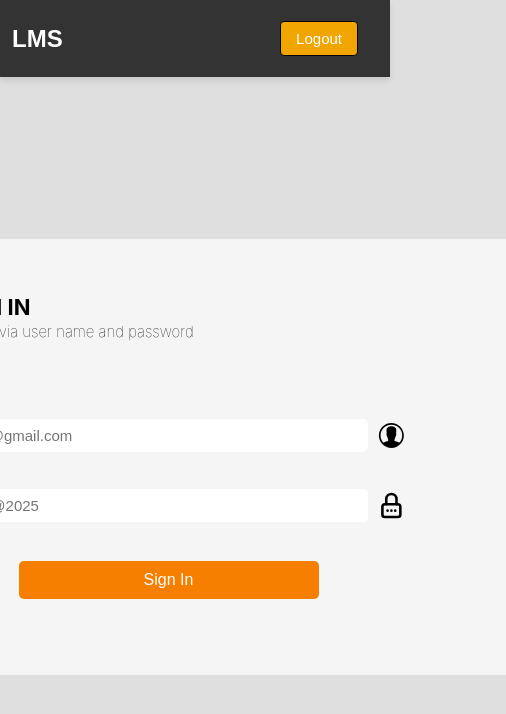
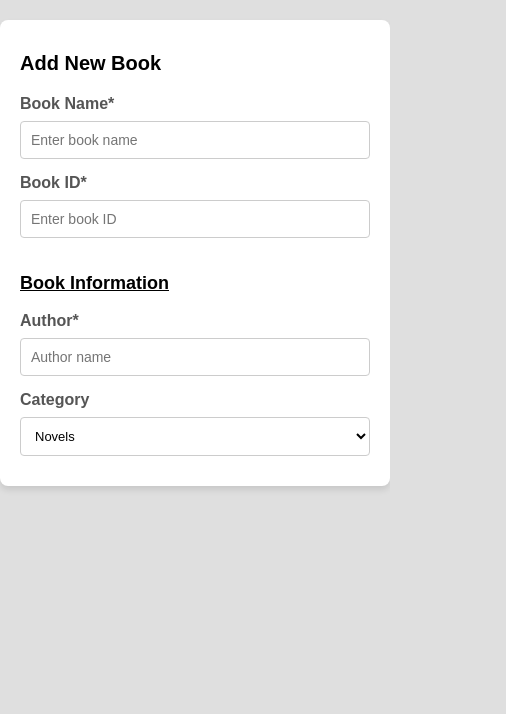
Before and after one commit to KushaRa/LMS-KaragasthalawaMV, a React (Create React App) app: page / in a window 390 px wide. Shown: the top 714 px of the page, 506 px wide, since content can reach past the window. Built offline with nearby package versions, Linux system fonts and the light colour scheme.

Commit message:
Created form

```diff
--- a/src/App.js
+++ b/src/App.js
@@ -5,13 +5,15 @@ import Login from "./pages/Login/login";
 import Home from "./pages/Home/Home";
 //import Hero from "./pages/Hero/hero";
 import IssueBook from './pages/issueBook/issueBook';
+import AddBook from "./pages/AddBook/addBook";
 
 
 const App = () => {
   return (
     <Router>
       <Routes>
-        <Route path="/" element={<Login />} />
+      <Route path="/" element={<AddBook />} />
+
         <Route path="home" element={<Home />} />
         <Route path="issuebook" element={<IssueBook />} />
       </Routes>
@@ -21,5 +23,5 @@ const App = () => {
 
 export default App;
 
-
+//<Route path="/" element={<Login />} />
 // <Route path="hero" element={<Hero />} />
--- a/src/pages/AddBook/addBook.css
+++ b/src/pages/AddBook/addBook.css
@@ -0,0 +1,99 @@
+/* General Styling */
+.addNewBook {
+    background-color: #ffffff;
+    border-radius: 8px;
+    box-shadow: 0 4px 6px rgba(0, 0, 0, 0.1);
+    padding: 20px 30px;
+    max-width: 500px;
+    margin: 40px auto;
+    font-family: "Arial", sans-serif;
+    color: #333;
+  }
+
+  .addNewBook h2 {
+    text-align: left;
+    color: #000000;
+    margin-bottom: 20px;
+  }
+
+  /* Form Styling */
+  form {
+    display: flex;
+    flex-direction: column;
+  }
+
+  label {
+    margin-bottom: 8px;
+    font-weight: bold;
+    color: #555;
+  }
+
+  input[type="text"],
+  select {
+    padding: 10px;
+    margin-bottom: 15px;
+    border: 1px solid #ccc;
+    border-radius: 4px;
+    font-size: 14px;
+    width: 100%;
+    box-sizing: border-box;
+  }
+
+  select {
+    background-color: #fff;
+    cursor: pointer;
+  }
+
+  input:focus,
+  select:focus {
+    border-color: #f0a500;
+    outline: none;
+    box-shadow: 0 0 4px rgba(0, 123, 255, 0.3);
+  }
+
+  /* Section Headers */
+  h3 {
+    margin-top: 20px;
+    color: #000000;
+    font-size: 18px;
+    text-decoration: underline;
+  }
+
+  /* Submit Button Styling */
+  button {
+    padding: 10px 15px;
+    background-color: #007bff;
+    color: #fff;
+    border: none;
+    border-radius: 4px;
+    font-size: 16px;
+    cursor: pointer;
+    width: 100%;
+    margin-top: 10px;
+    transition: background-color 0.3s ease;
+  }
+
+  button:hover {
+    background-color: #0056b3;
+  }
+
+  /* Responsive Design */
+  @media (max-width: 600px) {
+    .addNewBook {
+      padding: 15px 20px;
+      margin: 20px auto;
+    }
+
+    h2 {
+      font-size: 20px;
+    }
+
+    input,
+    select {
+      font-size: 13px;
+    }
+
+    button {
+      font-size: 14px;
+    }
+  }
--- a/src/pages/AddBook/addBook.jsx
+++ b/src/pages/AddBook/addBook.jsx
@@ -0,0 +1,39 @@
+import React from 'react';
+import './addBook.css';
+const AddBook = () => {
+  return (
+    <div className="addNewBook">
+        <h2>Add New Book</h2>
+
+        <form>
+          <label htmlFor="firstName">Book Name*</label>
+          <input type="text" placeholder='Enter book name' />
+
+          <label htmlFor="bookID">Book ID*</label>
+          <input type="text" placeholder='Enter book ID' />
+
+          <h3>Book Information</h3>
+
+          <label htmlFor="author">Author*</label>
+          <input type="text" placeholder='Author name' />
+
+           <label htmlFor="category">Category</label>
+           <select name="subject" id="subject">
+           <option value="category">Novels</option>
+           <option value="category">Short Stories</option>
+           <option value="category">Children Stories</option>
+           <option value="category">Educational Books</option>
+           <option value="category">Science and Technology</option>
+           <option value="category">History and Geography </option>
+           </select>
+
+
+
+
+        </form>
+
+    </div>
+  );
+};
+
+export default AddBook;
--- a/src/pages/Home/Home.css
+++ b/src/pages/Home/Home.css
@@ -56,14 +56,14 @@
 }
 .search1 {
   padding: 10px;
-  border: 2px solid #090909;
+  border: 2px solid #ffffff;
   border-radius: 15px;
   width: 350px;
   font-size: 14px;
 }
 .searchbar button {
   background-color: white;
-  border: 2px solid #090909;
+  border: 2px solid #ffffff;
   border-radius: 18px;
   margin-left: 8px;
   cursor: pointer;
--- a/src/pages/Home/Home.jsx
+++ b/src/pages/Home/Home.jsx
@@ -1,13 +1,19 @@
 import React, {useState} from "react";
 import NavBar from "../../components/Navbar/navBar";
 import SearchIcon from "@mui/icons-material/Search";
+import AddBook from '../../pages/AddBook/addBook';
 import "./Home.css";
 
 const Home = () => {
   const[formOpen, setFormOpen]= useState(false);
+
   const handleOpen=()=>{
     setFormOpen(true);
-  }
+  };
+
+const handleClose =()=>{
+  setFormOpen(false);
+}
 
   return (
     <>
@@ -29,7 +35,7 @@ const Home = () => {
           </div>
         </div>
       </div>
-    </>
+        </>
   );
 };
 
```
Also changed, not shown: src/logo.svg (deleted).
